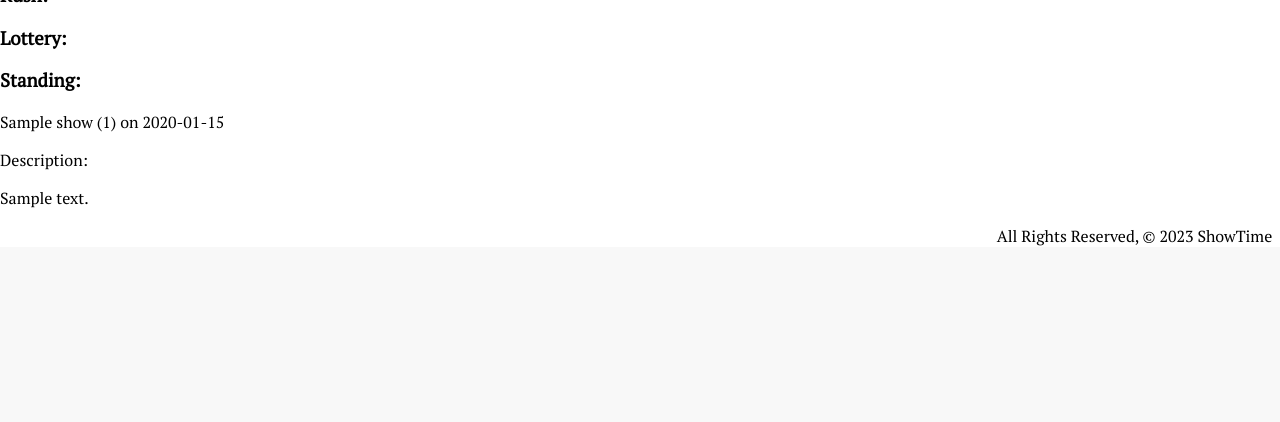
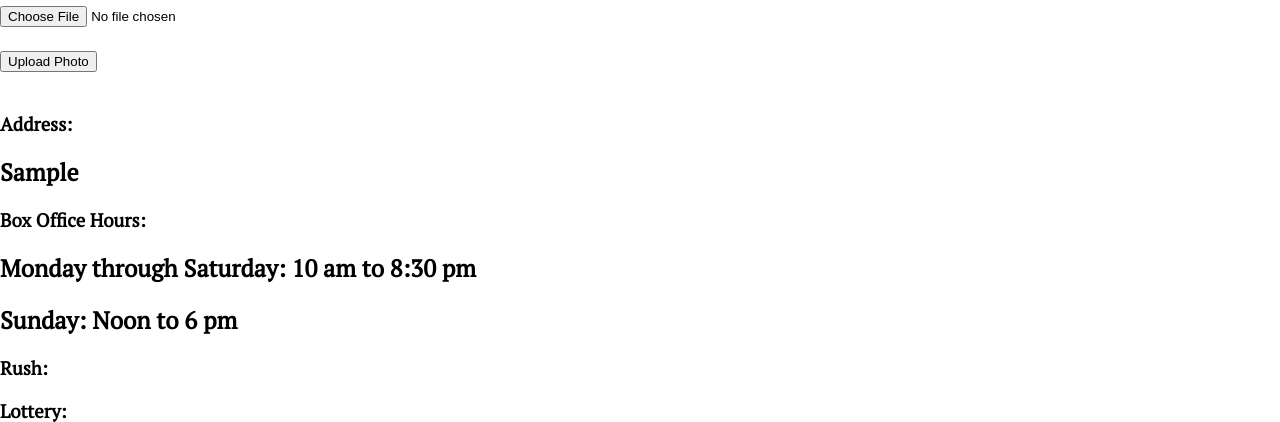
Before and after one commit to austin-showen/showtime, a Django app: page /shows/1/ in a window 1280 px wide. Shown: the part 688-1110 px from the top of the page. Before the commit the page ends 934 px from the top, so only its background shows below. Run offline with Django 4.2, Linux system fonts and the light colour scheme; a user stored in the database is signed in; tables that the repository leaves empty hold one stand-in row (values such as "Sample post").

Commit message:
photo upload

```diff
--- a/showtime/main_app/templates/shows/detail.html
+++ b/showtime/main_app/templates/shows/detail.html
@@ -18,7 +18,17 @@
       <button type="submit" class="btn">Add to 'Wish List'</button>
     </form>
     <div class="upload-photo">
-
+      {% for photo in show.photo_set.all %}
+      <img class="responsive-img card-panel" src="{{photo.url}}">
+      {% empty %}
+      <div class="card-panel center-align">No Photos Uploaded</div>
+      {% endfor %}
+      <form action="{% url 'add_photo' show.id %}" enctype="multipart/form-data" method="POST" class="card-panel">
+        {% csrf_token %}
+        <input type="file" name="photo-file">
+        <br><br>
+        <button type="submit" class="btn">Upload Photo</button>
+      </form>
     </div>
     <br>
   </div>
--- a/showtime/main_app/views.py
+++ b/showtime/main_app/views.py
@@ -66,7 +66,7 @@
         except Exception as e:
             print("An error occurred uploading file to S3")
             print(e)
-    return redirect("detail", cat_id=cat_id)
+    return redirect("detail", show_id=show_id)
 
 
 @login_required
```
